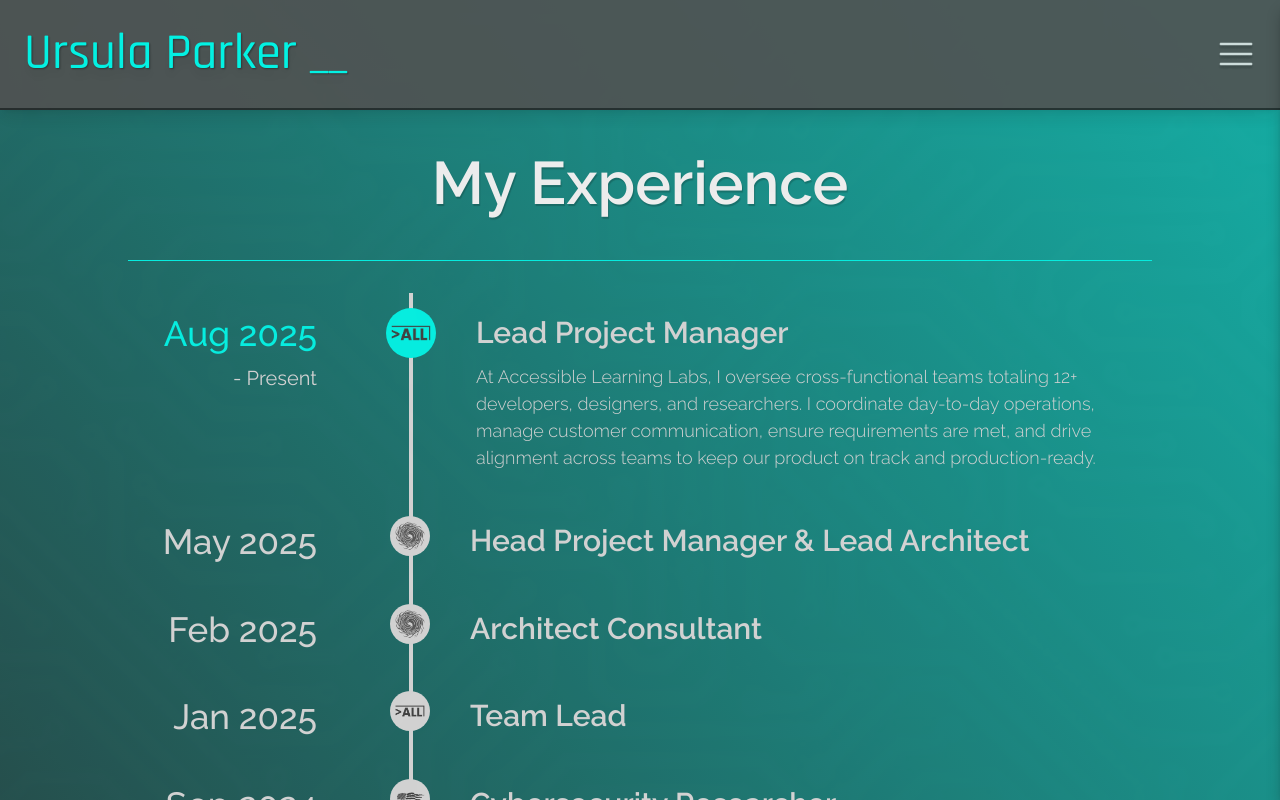
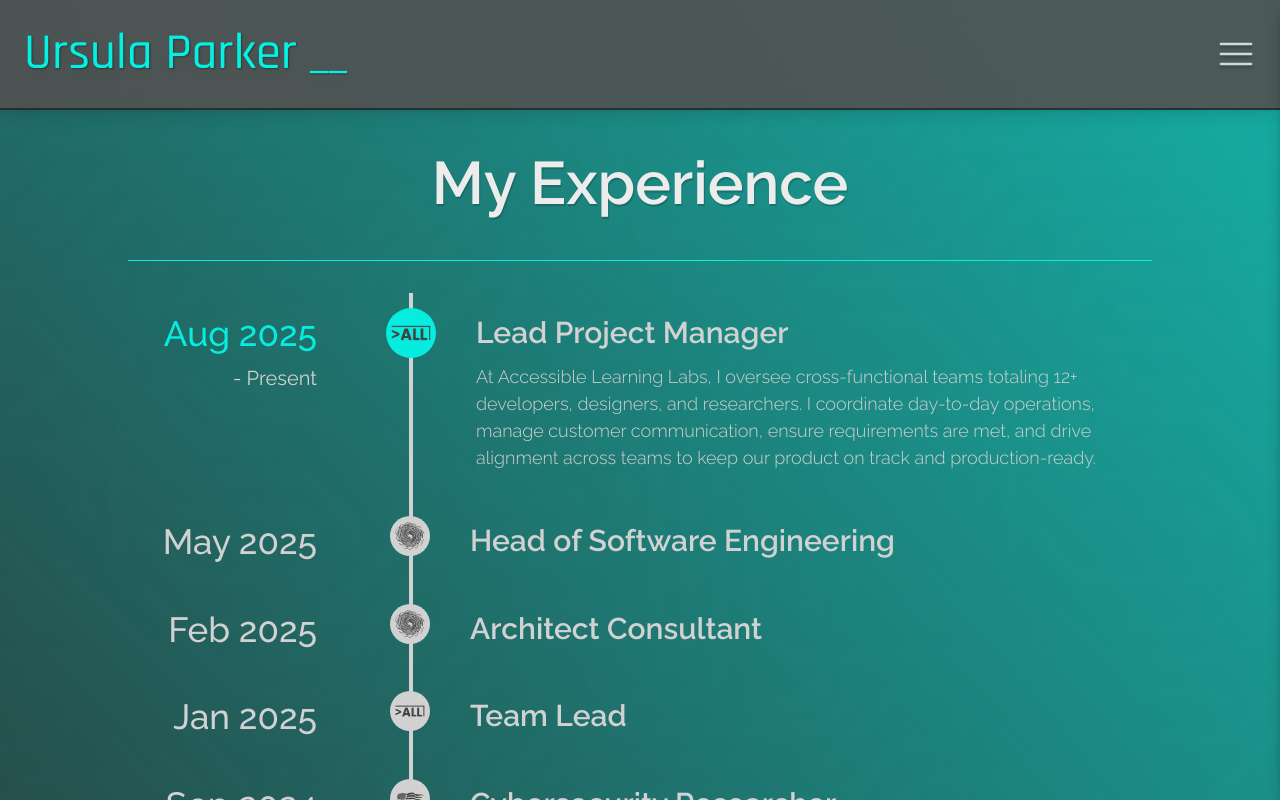
Before and after one commit to ursulacparker/ursulaparker, a Next.js app: page /Experience in a window 1280 px wide. Shown: the top 800 px of the page. Built offline with nearby package versions, Linux system fonts and the light colour scheme.

Commit message:
Update Experience.tsx

```diff
--- a/src/pages/Experience.tsx
+++ b/src/pages/Experience.tsx
@@ -5,7 +5,7 @@ import { motion } from "framer-motion";
 
 const experiences = [
   { startDate: "Aug 2025", endDate: "Present", title: "Lead Project Manager", logo: "/logos/ALL.png", description: "At Accessible Learning Labs, I oversee cross-functional teams totaling 12+ developers, designers, and researchers. I coordinate day-to-day operations, manage customer communication, ensure requirements are met, and drive alignment across teams to keep our product on track and production-ready.", isActive: true},
-  { startDate: "May 2025", endDate: "Present", title: "Head Project Manager & Lead Architect", logo: "/logos/cogbiasAI.png", description: "At CogBiasAI, I work under the CTO to lead product development, overseeing the system architecture, roadmap, and team execution. I am currently leading cross-functional teams across the backend, frontend, and internal AI API integration. I architected the full system from the ground up, designed scalable infrastructure, wrote user stories, and defined sprints; I serve as Scrum Master to ensure timely delivery. I also created and am maintaining the product roadmap, acting as both Product Manager and Owner.", isActive: true},
+  { startDate: "May 2025", endDate: "Present", title: "Head of Software Engineering", logo: "/logos/cogbiasAI.png", description: "At CogBiasAI, I work under the CTO to lead product development, overseeing the system architecture, roadmap, and team execution. I am currently leading cross-functional teams across the backend, frontend, and internal AI API integration. I architected the full system from the ground up, designed scalable infrastructure, wrote user stories, and defined sprints; I serve as Scrum Master to ensure timely delivery. I also created and am maintaining the product roadmap, acting as both Product Manager and Owner.", isActive: true},
   { startDate: "Feb 2025", endDate: "May 2025", title: "Architect Consultant", logo: "/logos/cogbiasAI.png", description: "I was an architect consultant for CogBias AI. I helped them devise an architecture for their product based on their requirements; I was responsible for creating architecture diagrams, deciding on technologies, and creating initial user stories.", isActive: false},
   { startDate: "Jan 2025", endDate: "May 2025", title: "Team Lead", logo: "/logos/ALL.png", description: "I lead the Imagine 2025 project for Accessible Learning Labs at RIT, overseeing software development and execution while ensuring smooth collaboration across the team. As the Scrum Master, I managed the scrum board, assigned tasks, and facilitated agile workflows to keep the team aligned and productive. In addition to project coordination, I designed the software architecture, helping to integrate the backend, frontend, and external libraries for a cohesive and scalable system. I also contributed to UI/UX design, ensuring an intuitive and engaging user experience. The outcome was a record-breaking response rate and high-quality data for long-term analysis.", isActive: false},
   { startDate: "Sep 2024", endDate: "May 2025", title: "Cybersecurity Researcher", logo: "/logos/cybercorps.png", description: "I conducted vulnerability research under the SFS CyberCorps grant using NIST data to identify patterns and develop datasets within the vast repository of CVEs. My research focused on analyzing this data in order to uncover trends and correlations. I worked with RIT's supercomputing cluster, and integrated LLM tools into my research methodology in order to analyze the vast data efficiently.", isActive: false},
```
